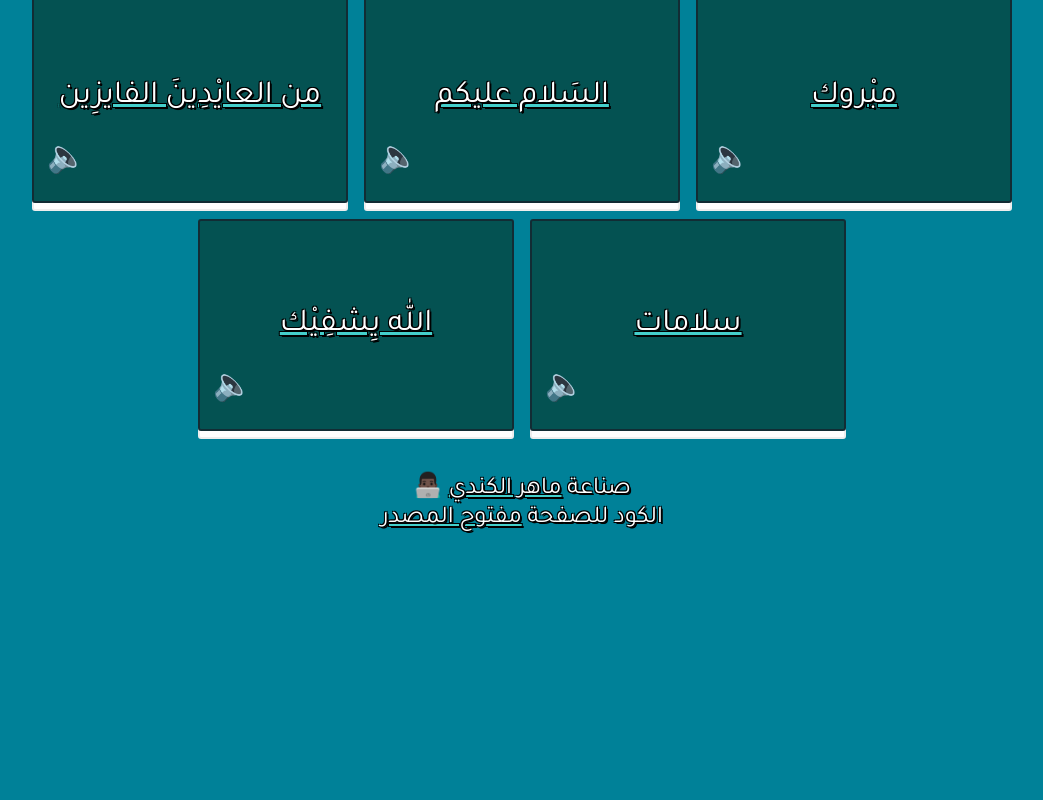
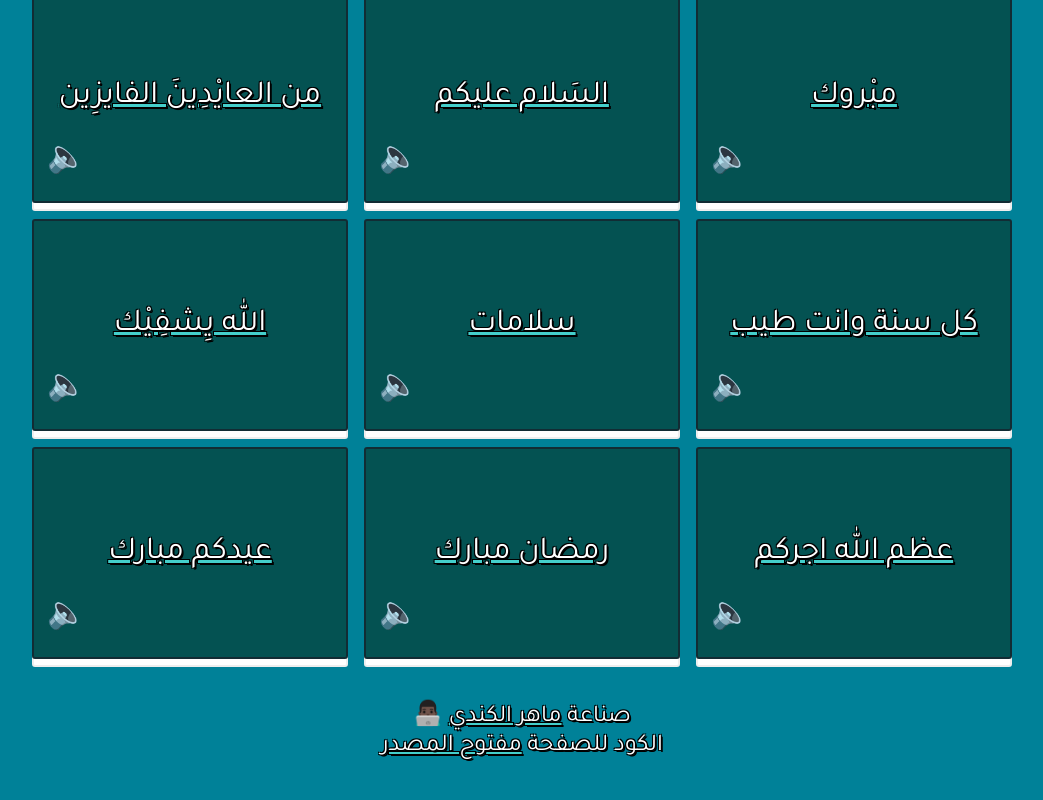
Before and after one commit to Ma7eer/phrase-app, a React (Create React App) app: page / in a window 1280 px wide. Shown: the part 556-1356 px from the top of the page, without its empty margins (118-1161 px from the left). Before the commit the page ends 1130 px from the top, so only its background shows below. Built offline with nearby package versions, Linux system fonts and the light colour scheme.

Commit message:
added more phrases to the list

```diff
--- a/src/data/phraseList.js
+++ b/src/data/phraseList.js
@@ -53,4 +53,24 @@ export default [
     response: 'الله يِسَلْمَك',
     tags: [sicknessOrInjury.tag],
   },
+  {
+    phrase: 'كل سنة وانت طيب',
+    response: 'وانت طيب',
+    tags: [NewYears.tag],
+  },
+  {
+    phrase: 'عيدكم مبارك',
+    response: 'عيدكم مبارك',
+    tags: [Eid.tag],
+  },
+  {
+    phrase: 'رمضان مبارك',
+    response: 'رمضان مبارك',
+    tags: [ramadan.tag],
+  },
+  {
+    phrase: 'عظم الله اجركم',
+    response: '',
+    tags: [funeral.tag],
+  },
 ]
```
